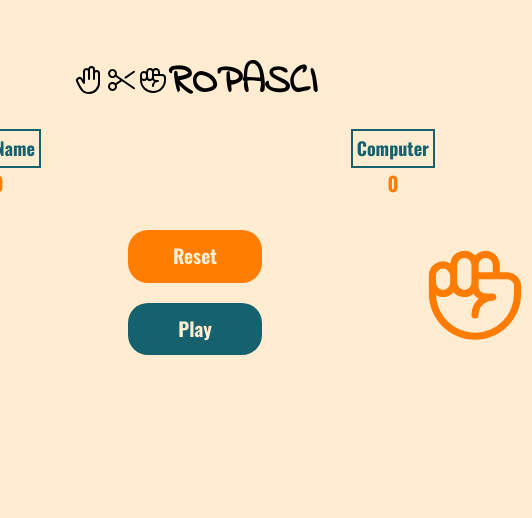
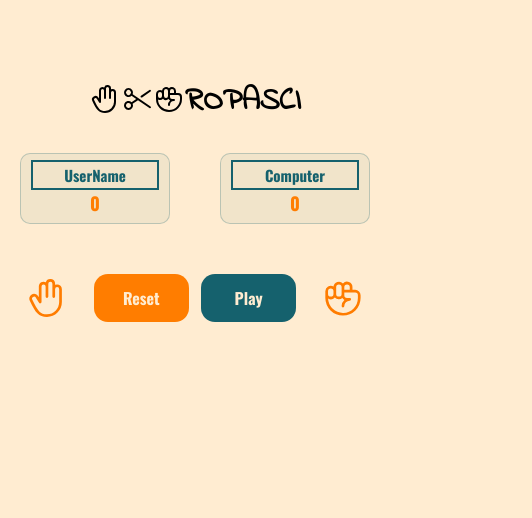
Before and after one commit to YazanJbara/ROPASCI-with-TOD, a plain HTML site: page index.html in a window 390 px wide. Shown: the part 218-736 px from the top of the page, 532 px wide, since content can reach past the window. Drawn offline with nearby package versions, Linux system fonts and the light colour scheme.

Commit message:
Project is done 🛫

```diff
--- a/index.html
+++ b/index.html
@@ -46,6 +46,7 @@
           alt=""
         />
       </div>
+       <p id="tie-message" class="tie-message hidden">It's a tie!</p>
       <div id="overlay">
         <div class="overlay-box">
           <p>Choose your option</p>
--- a/script.js
+++ b/script.js
@@ -14,26 +14,37 @@ const overlay = document.getElementById('overlay');
 
 const choices = document.querySelectorAll('#overlay .overlay-box .icons img ');
 const choice = document.querySelector('.gesture');
+const tieMessage = document.getElementById('tie-message');
 
-
-function humanWon () {
+function humanWon() {
   const existingMessages = document.querySelectorAll('.win-message');
   existingMessages.forEach((message) => message.classList.add('hidden'));
-  const humanSide = document.getElementById('human')
-  const winMessage = document.createElement('p')
-  winMessage.className = 'win-message'
-  winMessage.textContent = "Human won"
-  humanSide.appendChild(winMessage)
+   if (tieMessage) tieMessage.classList.add('hidden');
+  const humanSide = document.getElementById('human');
+  const winMessage = document.createElement('p');
+  winMessage.className = 'win-message';
+  winMessage.textContent = 'Human won';
+  humanSide.appendChild(winMessage);
 }
 
 function computerWon() {
   const existingMessages = document.querySelectorAll('.win-message');
   existingMessages.forEach((message) => message.classList.add('hidden'));
+  if (tieMessage) tieMessage.classList.add('hidden');
   const computerSide = document.getElementById('computer');
   const winMessage = document.createElement('p');
-  winMessage.className = 'win-message'
+  winMessage.className = 'win-message';
   winMessage.textContent = 'Computer won';
   computerSide.appendChild(winMessage);
+}
+
+function showTie() {
+  const existingMessages = document.querySelectorAll('.win-message');
+  existingMessages.forEach((message) => message.classList.add('hidden'));
+  if (tieMessage) {
+    tieMessage.textContent = "It's a tie!";
+    tieMessage.classList.remove('hidden');
+  }
 }
 
 function playRound(humanChoice, computerChoice) {
@@ -42,6 +53,7 @@ function playRound(humanChoice, computerChoice) {
   const computer = computerChoice.toLowerCase();
 
   if (human === computer) {
+    showTie();
     return 'tie';
   }
 
@@ -50,36 +62,39 @@ function playRound(humanChoice, computerChoice) {
     (human === 'paper' && computer === 'rock') ||
     (human === 'scissors' && computer === 'paper')
   ) {
-    humanWon()
+    humanWon();
     humanScore++;
     humanPoints.textContent = humanScore;
     return 'human';
   } else {
-    computerWon()
+    computerWon();
     computerScore++;
     computerPoints.textContent = computerScore;
     return 'computer';
   }
 }
 
-// ! convert img path into words
+// ! convert img path to words
 function getChoiceFromSrc(src) {
   if (src.includes('gesture--1')) return 'paper';
   if (src.includes('gesture--2')) return 'scissors';
   if (src.includes('gesture--3')) return 'rock';
 }
 
-// ! Computer random logic
+
 playBtn.addEventListener('click', function () {
   overlay.style.display = 'block';
-  const randomGesture = Math.trunc(Math.random() * 3) + 1;
-  gesture.src = `Assets/gesture--${randomGesture}.svg`;
 });
 
 // ! event delegeation to handle various clicks
 choices.forEach((el) => {
   el.addEventListener('click', function () {
     choice.src = el.src;
+
+    //* computer random logic
+    const randomGesture = Math.trunc(Math.random() * 3) + 1;
+    gesture.src = `Assets/gesture--${randomGesture}.svg`;
+
     overlay.style.display = 'none';
     const humanChoice = getChoiceFromSrc(el.src);
     const computerChoice = getChoiceFromSrc(gesture.src);
@@ -96,7 +111,7 @@ overlay.addEventListener('click', function (e) {
   }
 });
 
-// ? Resetting the game
+// * Resetting the game
 
 resetBtn.addEventListener('click', function () {
   humanScore = 0;
@@ -106,4 +121,5 @@ resetBtn.addEventListener('click', function () {
 
   const existingMessages = document.querySelectorAll('.win-message');
   existingMessages.forEach((message) => message.classList.add('hidden'));
+  if (tieMessage) tieMessage.classList.add('hidden');
 });
--- a/style.css
+++ b/style.css
@@ -1,5 +1,3 @@
-/* Variables : Colors and fonts */
-
 :root {
   --clr-blue: #15616d;
   --clr-dark-blue: #001524;
@@ -7,6 +5,8 @@
   --clr-orange: #ff7d00;
   --clr-brown: #78290f;
 }
+
+/* CSS Reset */
 
 /* 1. Use a more-intuitive box-sizing model */
 *,
@@ -124,8 +124,6 @@ body {
   justify-content: space-between;
 }
 
-
-
 /* ELEMENTS */
 
 .buttons {
@@ -153,18 +151,18 @@ body {
 
 .title {
   font-family: 'Indie Flower', cursive;
-  font-size: 40px;
+  font-size: 2.5rem;
 }
 .name {
   color: var(--clr-blue);
   padding: 4px;
   border: 2px solid var(--clr-blue);
-  font-size: 18px;
+  font-size: 1.125rem;
 }
 
 .user-score,
 .computer-score {
-  font-size: 20px;
+  font-size: 1.25rem;
   color: var(--clr-orange);
 }
 
@@ -189,7 +187,7 @@ body {
   top: 50%;
   left: 50%;
   transform: translate(-50%, -50%);
-  font-size: 22px;
+  font-size: 1.375rem;
   background-color: #eeece9;
   padding: 30px 40px;
   width: 23rem;
@@ -204,21 +202,19 @@ body {
 .overlay-box .icons {
   gap: 25px;
   cursor: pointer;
-
 }
 
 .overlay-box .icons img {
-   transition-duration: 500ms;
+  transition-duration: 500ms;
 }
 
 .overlay-box .icons img:hover {
- scale: 1.2;
+  scale: 1.2;
 }
 
 .gesture {
-  filter:
-   brightness(0) saturate(100%) invert(63%) sepia(39%)
-   saturate(7162%) hue-rotate(360deg) brightness(105%) contrast(107%);
+  filter: brightness(0) saturate(100%) invert(63%) sepia(39%) saturate(7162%)
+    hue-rotate(360deg) brightness(105%) contrast(107%);
   scale: 3.55;
   margin-inline: 1.5rem;
 }
@@ -235,4 +231,89 @@ body {
   display: none;
 }
 
+.hidden {
+  display: none;
+}
+
+
+.tie-message {
+  color: var(--clr-orange);
+  background: rgba(21, 97, 109, 0.08);
+  border-radius: 4px;
+  padding: 6px 10px;
+  text-align: center;
+  font-size: 1.125rem;
+}
+
 /* Responsivness */
+
+@media (max-width: 700px) {
+  body {
+    padding: 16px;
+  }
+
+  .container {
+    width: 100%;
+    max-width: 700px;
+    gap: 1.7rem;
+  }
+
+  .title {
+    font-size: clamp(1.75rem, 8vw, 2.25rem);
+  }
+
+  .split {
+    width: 100%;
+    max-width: 520px;
+    display: grid;
+    grid-template-columns: 1fr 1fr;
+    gap: 50px;
+    align-items: center;
+    padding: 0 4px;
+  }
+  .player {
+    background: rgba(21, 97, 109, 0.06);
+    border: 1px solid rgba(21, 97, 109, 0.25);
+    border-radius: 10px;
+    padding: 6px 10px;
+  }
+  .name {
+    font-size: 0.938rem;
+    padding: 2px 6px;
+  }
+  .user-score,
+  .computer-score {
+    font-size: 1.125rem;
+  }
+
+  .columns {
+    width: 100%;
+    align-items: center;
+  }
+
+  .gesture {
+    scale: 0.7;
+    width: clamp(96px, 28vw, 150px);
+    margin-inline: 0;
+  }
+
+  .buttons {
+    width: 100%;
+    display: grid;
+    grid-template-columns: 1fr 1fr;
+    gap: 12px;
+  }
+  .btn {
+    width: 100%;
+    padding: 12px 0;
+    font-size: 1rem;
+    border-radius: 14px;
+  }
+
+  .overlay-box {
+    width: 19rem;
+    padding: 22px;
+    gap: 14px;
+    font-size: 1rem;
+  }
+}
```
